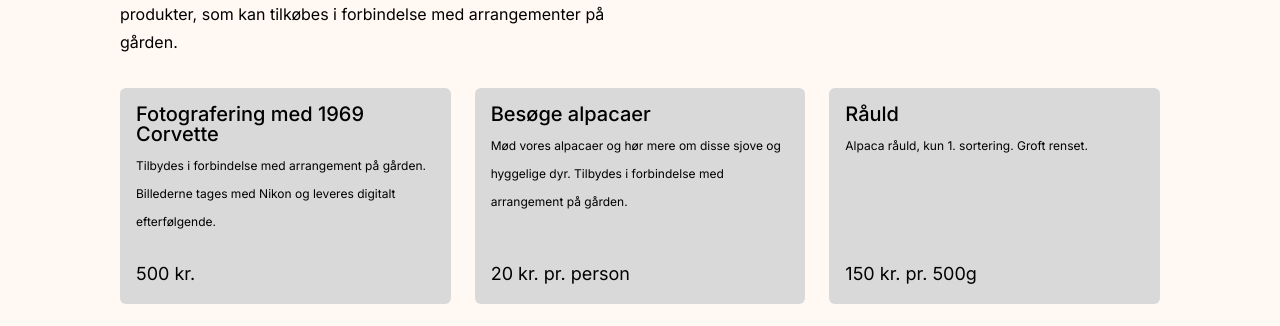
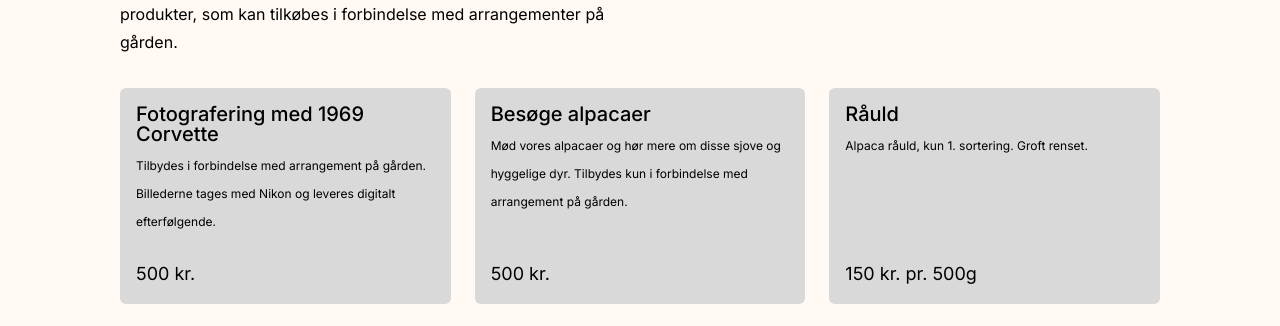
Before and after one commit to emil584c/horsemosegaard-next, a Next.js app: page /priser in a window 1280 px wide. Shown: the part 1180-1506 px from the top of the page. Built offline with nearby package versions, Linux system fonts and the light colour scheme.

Commit message:
text change

```diff
--- a/src/app/priser/page.js
+++ b/src/app/priser/page.js
@@ -52,8 +52,8 @@ export default function Prices() {
           },
           {
             title: "Besøge alpacaer",
-            price: "20 kr. pr. person",
-            text: "Mød vores alpacaer og hør mere om disse sjove og hyggelige dyr. Tilbydes i forbindelse med arrangement på gården.",
+            price: "500 kr.",
+            text: "Mød vores alpacaer og hør mere om disse sjove og hyggelige dyr. Tilbydes kun i forbindelse med arrangement på gården.",
           },
           {
             title: "Råuld",
```
